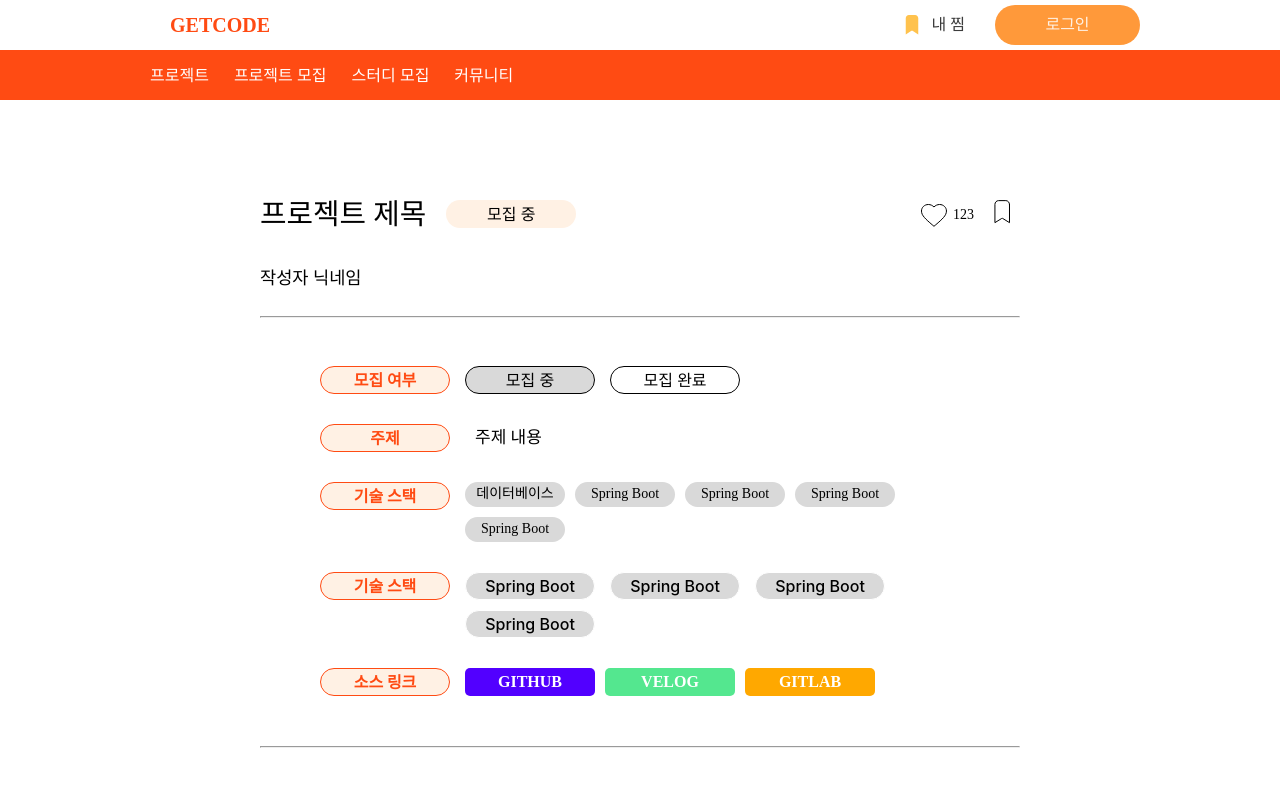
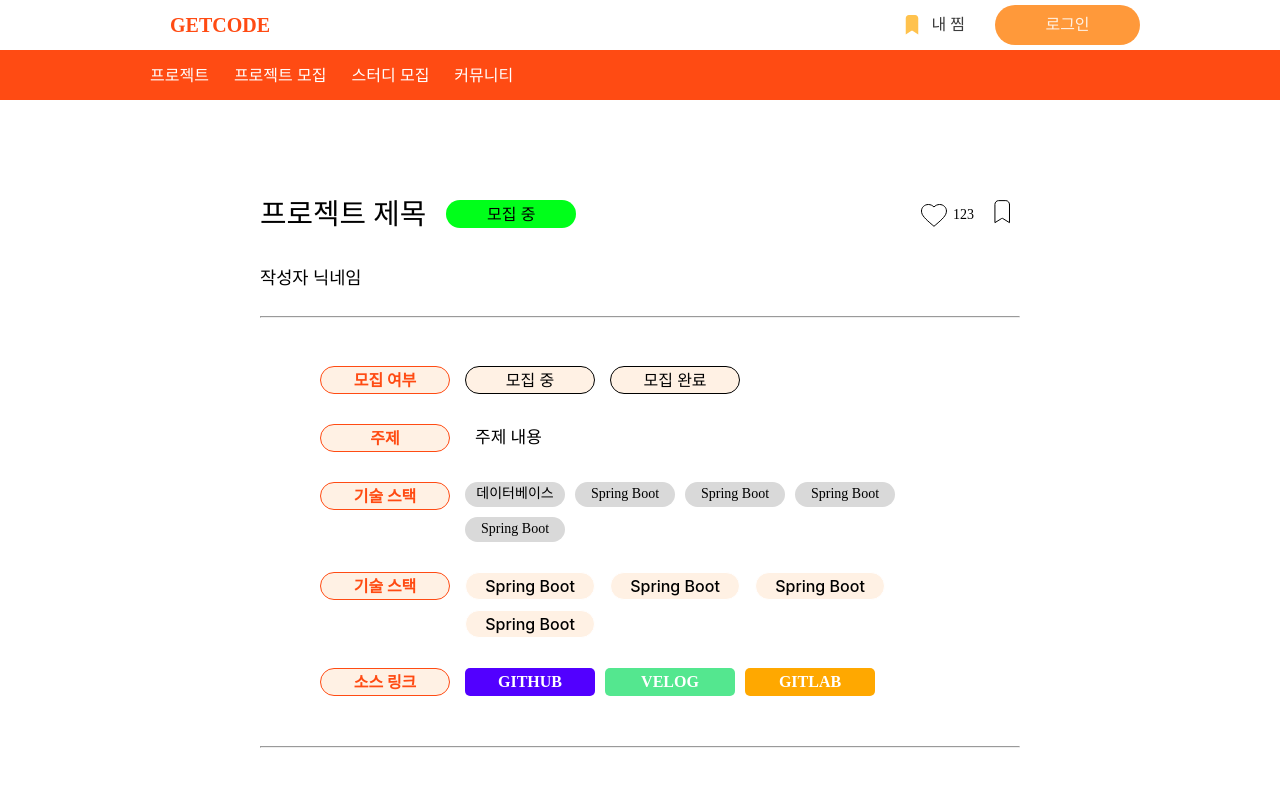
Before and after one commit to GETCODE-Project/Front-End, a Next.js app: page /findProject/detail in a window 1280 px wide. Shown: the top 800 px of the page. Built offline with nearby package versions, Linux system fonts and the light colour scheme; no server answers.

Commit message:
✏️ Modify:  build오류수정, 오타교정

```diff
--- a/components/common/RoundBox.tsx
+++ b/components/common/RoundBox.tsx
@@ -3,7 +3,7 @@ import styled from "styled-components";
 interface Type {
   text?: string;
   color?: string;
-  backgoundcolor?: string;
+  backgroundColor?: string;
   border?: string;
   fontWeight?: number;
   onClick?:any;
@@ -11,9 +11,9 @@ interface Type {
 }
 // onClick={()=>{onClick}} backgroundColor #FFF1E4
 
-const RoundBox: React.FC<Type> = ({ text, color="#FF4B13", backgoundcolor="#FFF1E4", border="#FF4B13", fontWeight=700, onClick, cursor="default"}) => {
+const RoundBox: React.FC<Type> = ({ text, color="#FF4B13", backgroundColor="#FFF1E4", border="#FF4B13", fontWeight=700, onClick, cursor="default"}) => {
   return (
-    <RoundBoxDiv color={color} backgoundcolor={backgoundcolor} border={border} fontWeight={fontWeight} onClick={onClick} cursor={cursor}>
+    <RoundBoxDiv color={color} backgroundColor={backgroundColor} border={border} fontWeight={fontWeight} onClick={onClick} cursor={cursor}>
       <p>{text}</p>
     </RoundBoxDiv>
   );
@@ -31,7 +31,7 @@ const RoundBoxDiv = styled.div<Type>`
   margin-right: 15px;
   align-items: center;
   justify-content: center;
-  background-color: ${props =>props.backgoundcolor};
+  background-color: ${props =>props.backgroundColor};
   cursor: ${props =>props.cursor};
   p {
     display: flex;
--- a/components/detail/findProject/FindProjectDetailPage.tsx
+++ b/components/detail/findProject/FindProjectDetailPage.tsx
@@ -15,7 +15,7 @@ const FindProjectDetailPage = () => {
       <Title>
         <div style={{display:"flex", width:"100%"}}>
           <p style={{marginRight:"20px"}}>프로젝트 제목</p>
-          <RoundBox text="모집 중" backgoundColor="#00FF1A" color="black" border="none" fontWeight={500}/>
+          <RoundBox text="모집 중" backgroundColor="#00FF1A" color="black" border="none" fontWeight={500}/>
         </div>
       <Marks /></Title>
       <UserName>작성자 닉네임</UserName>
```
